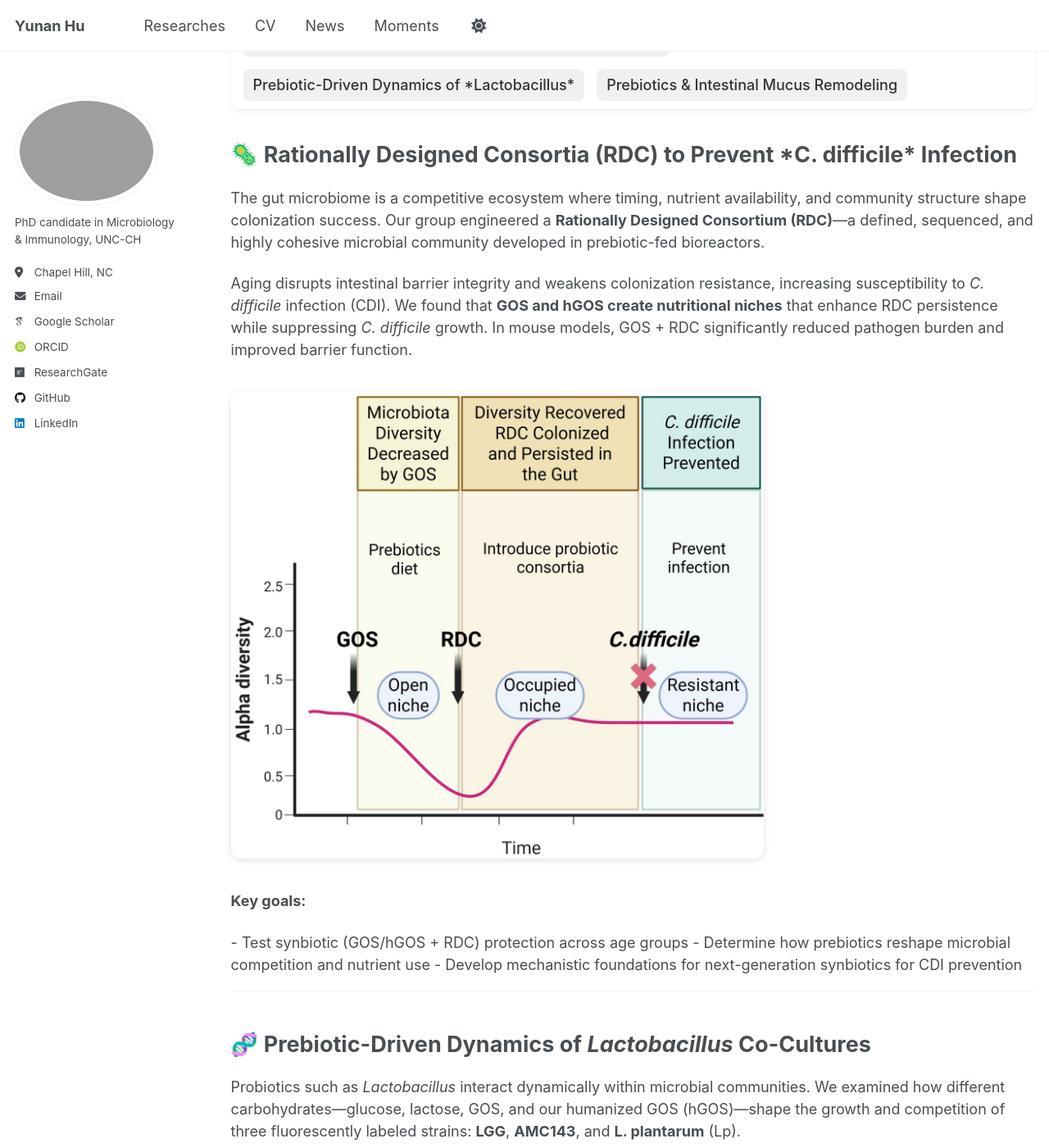
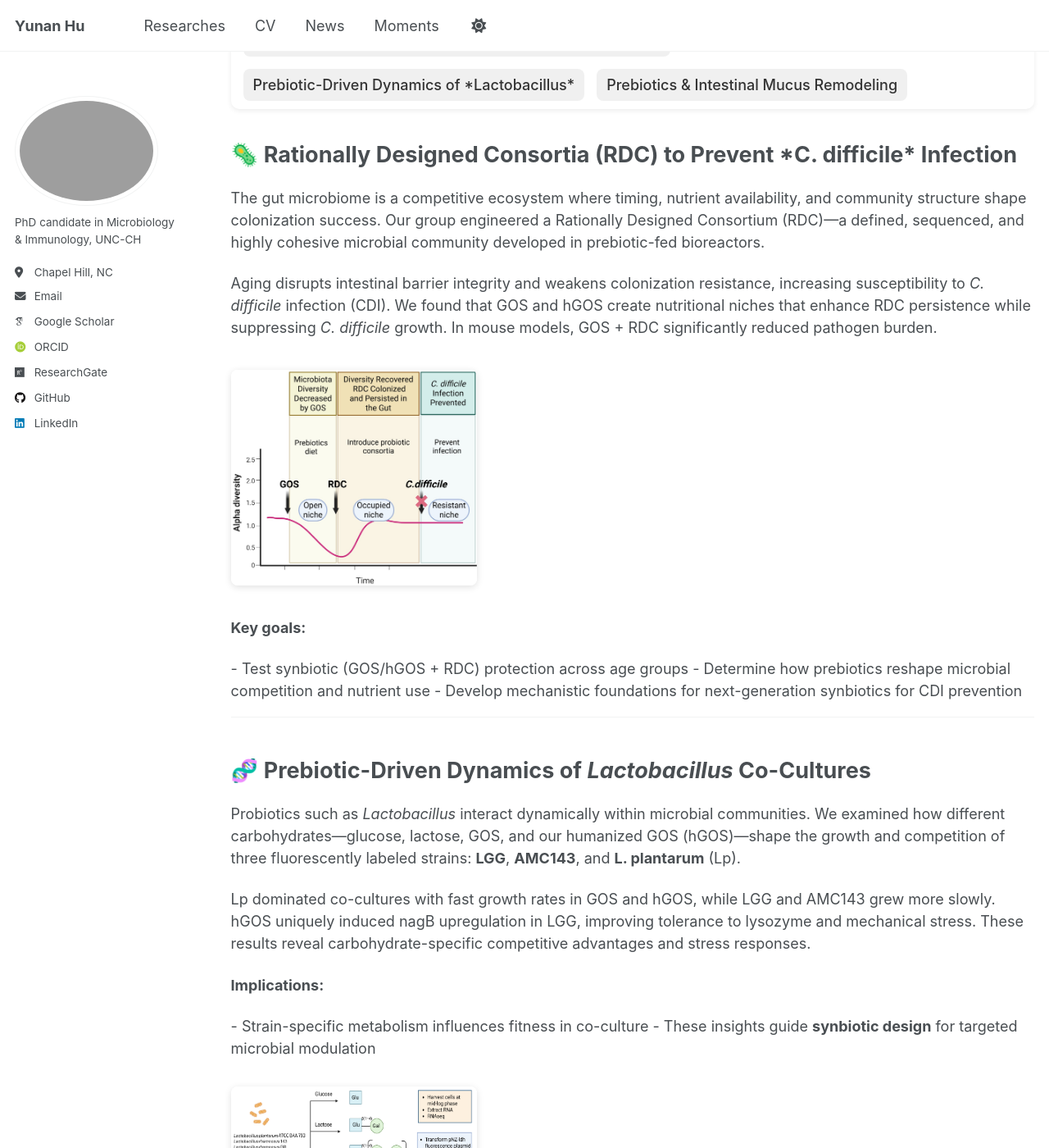
Before and after one commit to Yunan0525/Yunan0525.github.io, a Jekyll site: the page built from _pages/Researches.md, in a window 1280 px wide and 1400 px high, scrolled down 209 px. Shown: the whole window at 82% size. Built offline with Jekyll 4.4.1, drawn with Linux system fonts in a browser that asks for light colours; some web fonts are replaced; a script that is not in the unit is left out; some of the changed text lies outside the part shown.

Commit message:
Update Researches.md

```diff
--- a/_pages/Researches.md
+++ b/_pages/Researches.md
@@ -41,8 +41,8 @@ author_profile: true
 }
 .project-img {
   width: 100%;
-  max-width: 650px;
-  border-radius: 12px;
+  max-width: 300px;
+  border-radius: 8px;
   margin-top: 15px;
   margin-bottom: 20px;
   box-shadow: 0 2px 8px rgba(0,0,0,0.12);
@@ -63,11 +63,11 @@ author_profile: true
   <div class="project-title">🦠 Rationally Designed Consortia (RDC) to Prevent *C. difficile* Infection</div>
 
   <p>
-  The gut microbiome is a competitive ecosystem where timing, nutrient availability, and community structure shape colonization success. Our group engineered a <b>Rationally Designed Consortium (RDC)</b>—a defined, sequenced, and highly cohesive microbial community developed in prebiotic-fed bioreactors.
+  The gut microbiome is a competitive ecosystem where timing, nutrient availability, and community structure shape colonization success. Our group engineered a Rationally Designed Consortium (RDC)—a defined, sequenced, and highly cohesive microbial community developed in prebiotic-fed bioreactors.
   </p>
 
   <p>
-  Aging disrupts intestinal barrier integrity and weakens colonization resistance, increasing susceptibility to <i>C. difficile</i> infection (CDI). We found that <b>GOS and hGOS create nutritional niches</b> that enhance RDC persistence while suppressing <i>C. difficile</i> growth. In mouse models, GOS + RDC significantly reduced pathogen burden and improved barrier function.
+  Aging disrupts intestinal barrier integrity and weakens colonization resistance, increasing susceptibility to <i>C. difficile</i> infection (CDI). We found that GOS and hGOS create nutritional niches that enhance RDC persistence while suppressing <i>C. difficile</i> growth. In mouse models, GOS + RDC significantly reduced pathogen burden.
   </p>
 
 
@@ -91,7 +91,7 @@ author_profile: true
   </p>
 
   <p>
-  <b>Lp dominated co-cultures</b> with fast growth rates in GOS and hGOS, while LGG and AMC143 grew more slowly. hGOS uniquely induced <b>nagB upregulation</b> in LGG, improving tolerance to lysozyme and mechanical stress.
+  Lp dominated co-cultures with fast growth rates in GOS and hGOS, while LGG and AMC143 grew more slowly. hGOS uniquely induced nagB upregulation in LGG, improving tolerance to lysozyme and mechanical stress.
   These results reveal carbohydrate-specific competitive advantages and stress responses.
   </p>
 
@@ -111,7 +111,7 @@ author_profile: true
   </p>
 
   <p>
-  We study how GOS and hGOS regulate <b>Muc2 production</b>, mucus architecture, and O-glycan profiles using both in vitro (HT29-MTX, primary monolayers) and in vivo mouse models.
+  We study how GOS and hGOS regulate Muc2 production, mucus architecture, and O-glycan profiles using both in vitro (HT29-MTX, primary monolayers) and in vivo mouse models.
   Our work aims to determine how prebiotics enhance barrier integrity and facilitate beneficial bacteria colonization.
   </p>
 
@@ -120,6 +120,6 @@ author_profile: true
   - Quantification of mucus secretion
   - Changes in O-glycan motifs supporting beneficial adhesion
   - Mucus–microbiota spatial organization (histology + FISH)
-
+    </div>
   <img src="/images/research/study3.jpg" class="project-img" alt="Goblet cells">
 </div>
```
